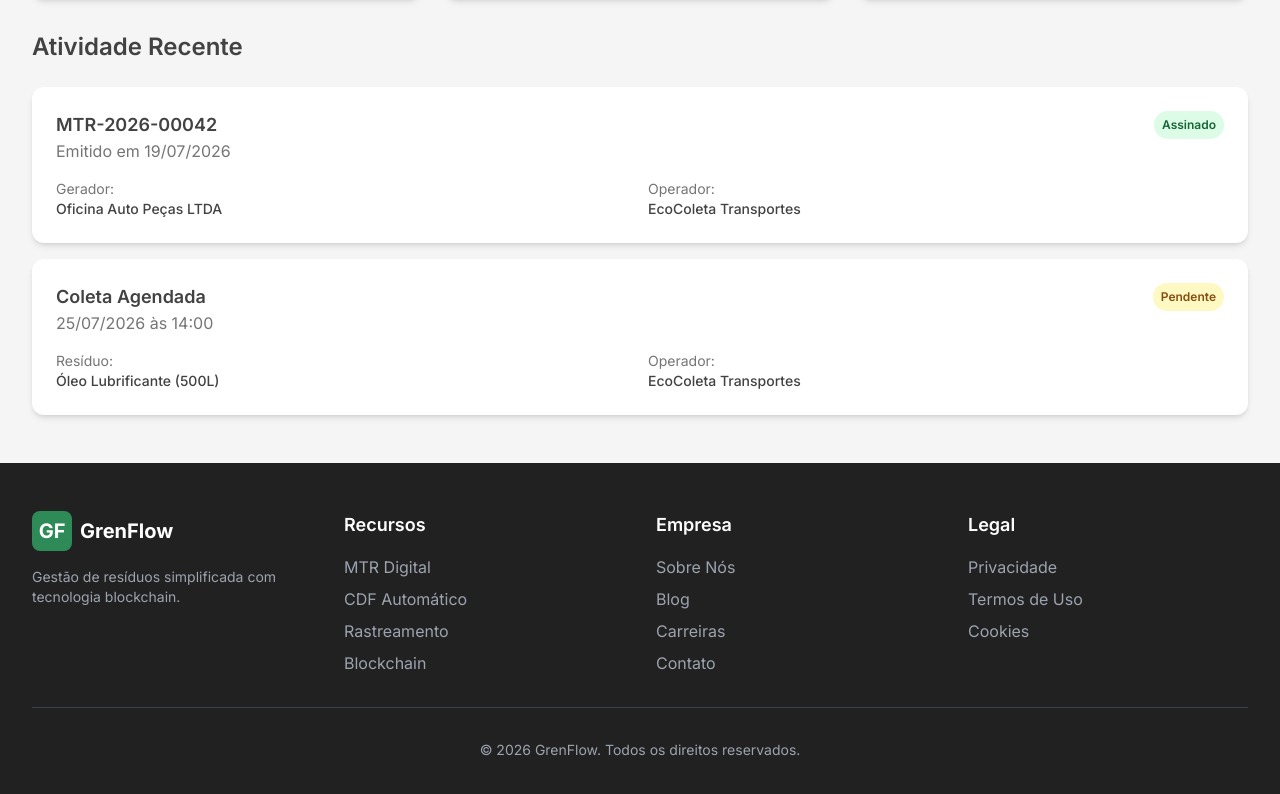
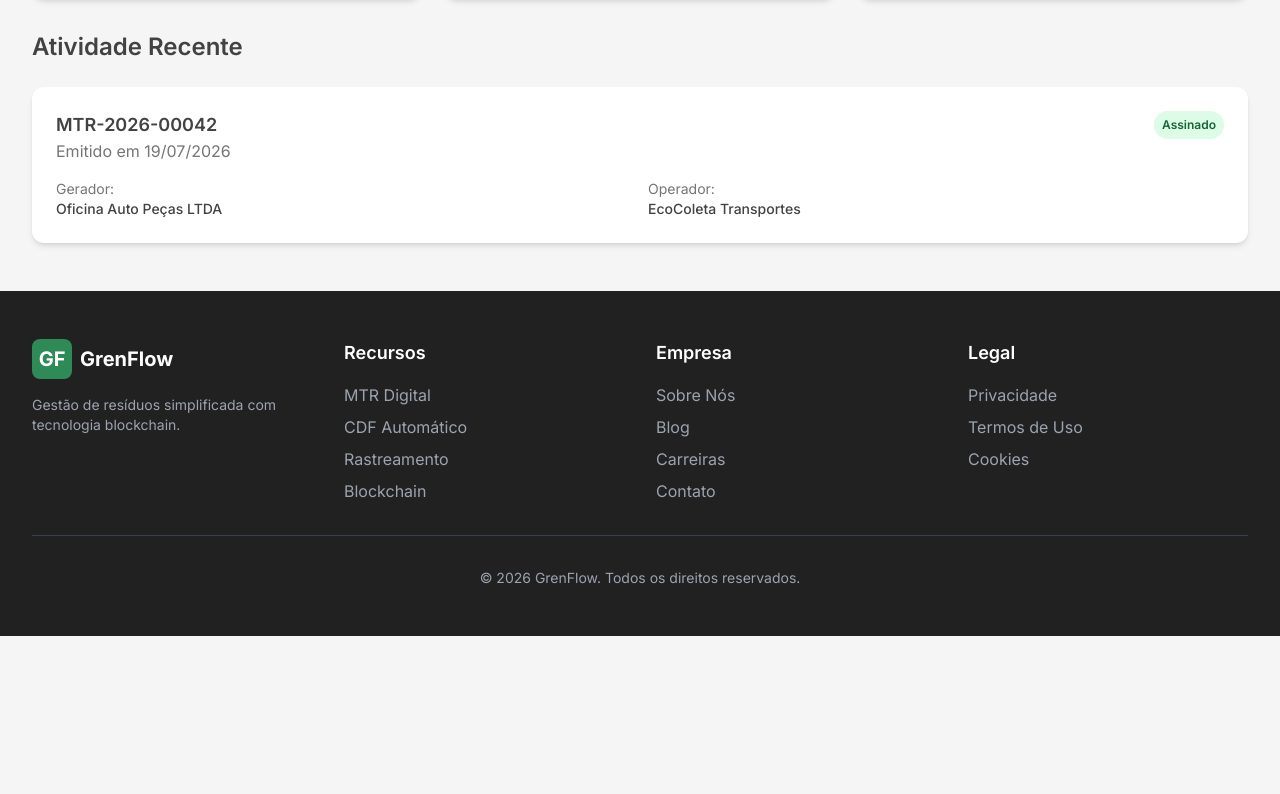
Before and after one commit to LucasNeuro/gren, a Next.js app: page /dashboard in a window 1280 px wide. Shown: the part 689-1483 px from the top of the page. After the commit the page ends 1325 px from the top, so only its background shows below. Built offline with nearby package versions, Linux system fonts and the light colour scheme.

Commit message:
Fix: next.config.js (não .mjs), dynamic apenas em páginas críticas, supabase corrigido
Co-authored-by: LucasNeuro <LucasNeuro@users.noreply.github.com>

```diff
--- a/next.config.mjs
+++ b/next.config.js
@@ -1,8 +1,9 @@
 /** @type {import('next').NextConfig} */
 const nextConfig = {
+  reactStrictMode: true,
   images: {
     unoptimized: true,
   },
 };
 
-export default nextConfig;
+module.exports = nextConfig;
--- a/src/app/auth/login/page.tsx
+++ b/src/app/auth/login/page.tsx
@@ -9,6 +9,7 @@ import { Alert } from '@/components/ui/Alert'
 import { getSupabaseClient } from '@/lib/supabase'
 
 // Força SSR para evitar 404 no Vercel
+export const dynamic = 'force-dynamic';
 
 export default function LoginPage() {
   const router = useRouter()
--- a/src/app/auth/signup/page.tsx
+++ b/src/app/auth/signup/page.tsx
@@ -9,6 +9,7 @@ import { Alert } from '@/components/ui/Alert'
 import { getSupabaseClient } from '@/lib/supabase'
 
 // Força SSR para evitar 404 no Vercel
+export const dynamic = 'force-dynamic';
 
 export default function SignupPage() {
   const router = useRouter()
--- a/src/app/dashboard/page.tsx
+++ b/src/app/dashboard/page.tsx
@@ -9,6 +9,7 @@ import { Header } from '@/components/layout/Header'
 import { Footer } from '@/components/layout/Footer'
 
 // Força SSR para evitar 404 no Vercel
+export const dynamic = 'force-dynamic';
 
 export default function DashboardPage() {
   return (
@@ -119,27 +120,6 @@ export default function DashboardPage() {
                   </div>
                 </div>
               </Card>
-              <Card className="p-6">
-                <div className="flex justify-between items-start">
-                  <div>
-                    <h3 className="text-lg font-semibold">Coleta Agendada</h3>
-                    <p className="text-neutral-textSecondary">
-                      25/07/2026 às 14:00
-                    </p>
-                  </div>
-                  <Badge variant="pending">Pendente</Badge>
-                </div>
-                <div className="mt-4 grid grid-cols-2 gap-4 text-sm">
-                  <div>
-                    <p className="text-neutral-textSecondary">Resíduo:</p>
-                    <p className="font-medium">Óleo Lubrificante (500L)</p>
-                  </div>
-                  <div>
-                    <p className="text-neutral-textSecondary">Operador:</p>
-                    <p className="font-medium">EcoColeta Transportes</p>
-                  </div>
-                </div>
-              </Card>
             </div>
           </div>
         </div>
```
